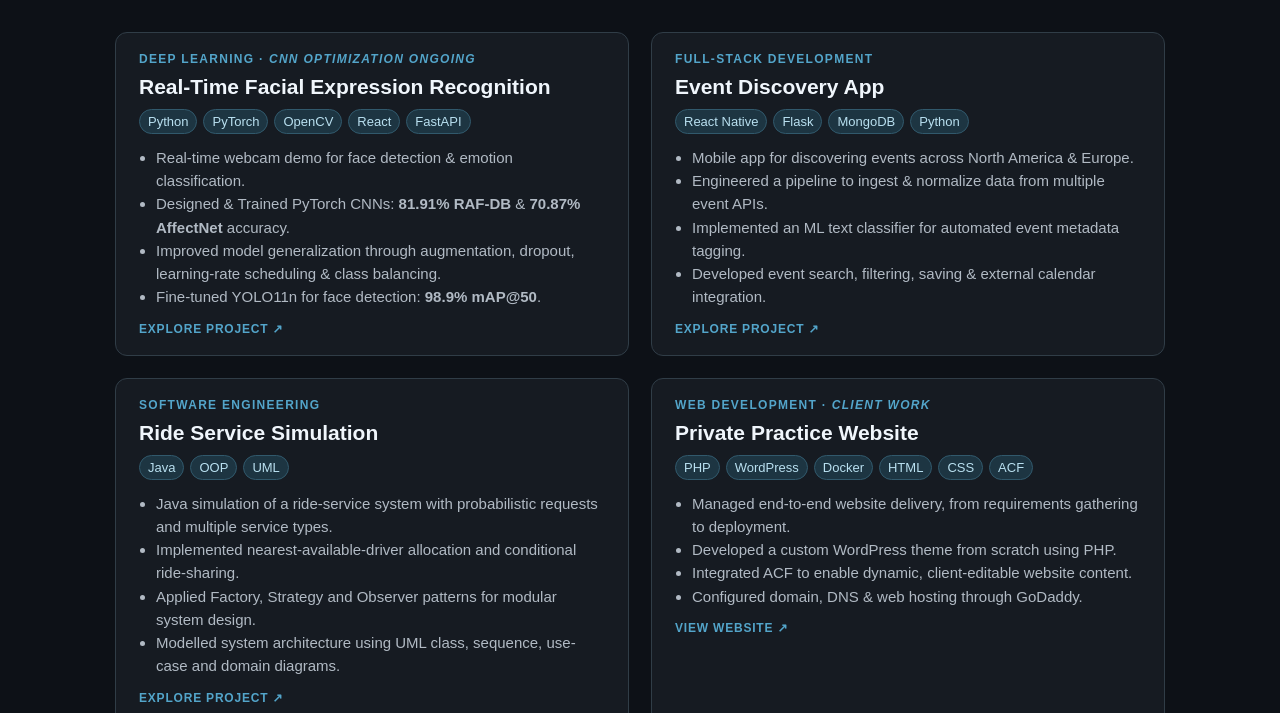
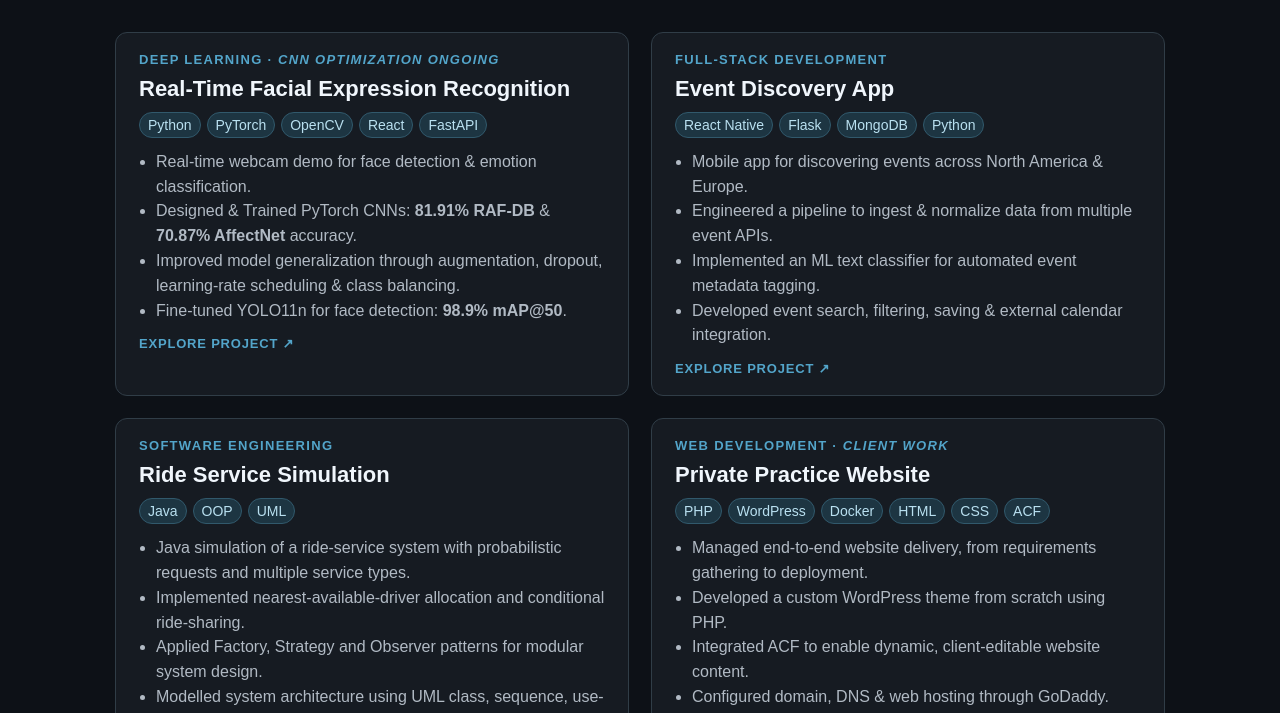
Before and after one commit to lauren333/lauren333, a website: page projects.html in a window 1280 px wide. Shown: the part 687-1400 px from the top of the page. Drawn offline with Linux system fonts and the light colour scheme.

Commit message:
tweaking size

```diff
--- a/projects.html
+++ b/projects.html
@@ -64,14 +64,14 @@ body {
 
 .project-label {
     color: #53a5ca;
-    font-size: 12px;
+    font-size: 13px;
     font-weight: bold;
     letter-spacing: 1.3px;
     margin-bottom: 9px;
 }
 
 .project-card h3 {
-    font-size: 21px;
+    font-size: 22px;
     margin: 0 0 10px;
     color: #f0f6fc;
 }
@@ -89,20 +89,20 @@ body {
     border: 1px solid #31596c;
     border-radius: 20px;
     padding: 4px 8px;
-    font-size: 13px;
+    font-size: 14px;
 }
 
 .project-card ul {
     padding-left: 17px;
     margin: 0 0 13px;
     color: #b1bac4;
-    font-size: 15px;
+    font-size: 16px;
     line-height: 1.55;
 }
 
 .project-link {
     color: #53a5ca;
-    font-size: 12px;
+    font-size: 13px;
     font-weight: 600;
     letter-spacing: 0.8px;
 }
```
Also changed, not shown: README.md, project-cards/project-1.png, project-cards/project-2.png, project-cards/project-3.png, project-cards/project-4.png, 1 other file.
